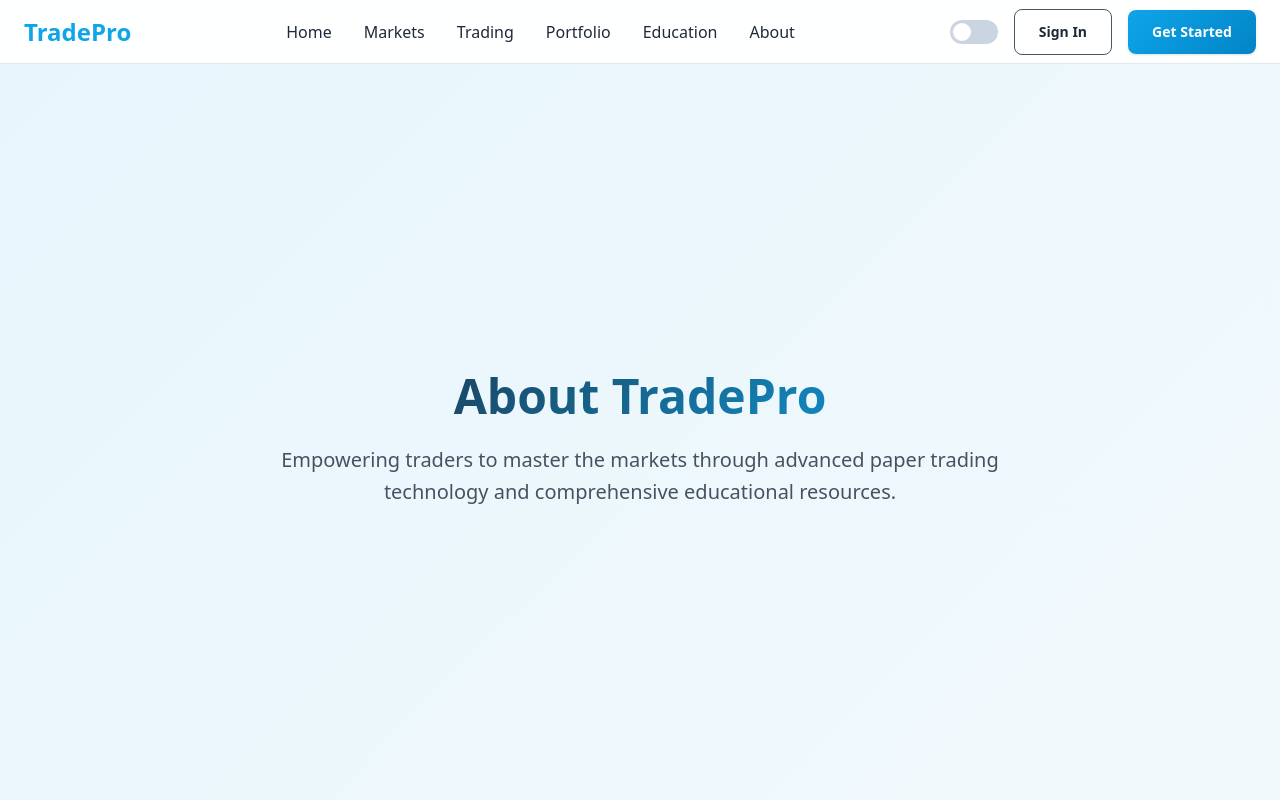
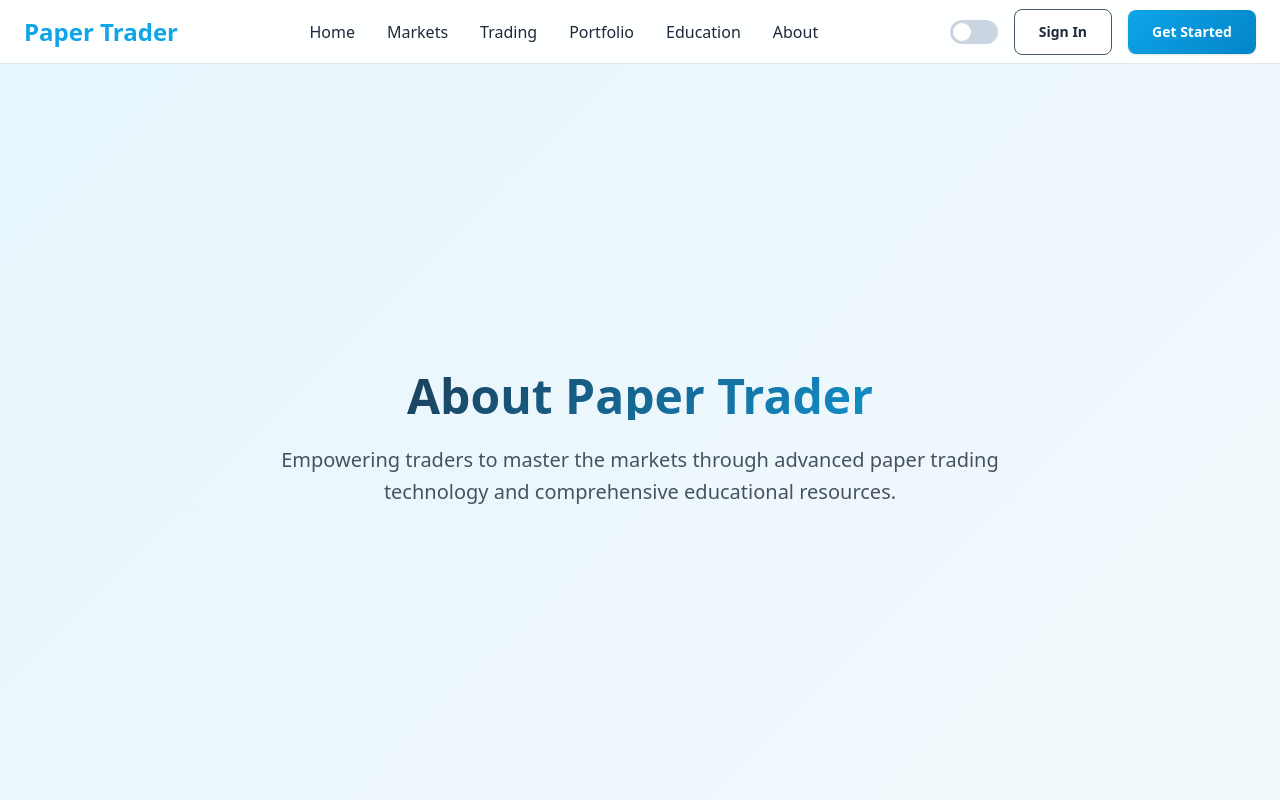
Before and after one commit to jeremiah-olisa/paper-trade, a website built with Vite: page about.html in a window 1280 px wide. Shown: the top 800 px of the page. Built offline with nearby package versions, Linux system fonts and the light colour scheme.

Commit message:
Update branding from TradePro to Paper Trader across multiple HTML files, including titles, navigation, and footer sections. Adjusted contact email and headquarters information accordingly. Enhanced Vite configuration to include all relevant HTML pages for build process.

```diff
--- a/about.html
+++ b/about.html
@@ -3,7 +3,7 @@
   <head>
     <meta charset="UTF-8" />
     <meta name="viewport" content="width=device-width, initial-scale=1.0" />
-    <title>About Us - TradePro Paper Trading Platform</title>
+    <title>About Us - Paper Trader Paper Trading Platform</title>
 
     <link rel="stylesheet" href="./src/style.css" />
   </head>
@@ -11,7 +11,7 @@
     <!-- Navigation -->
     <nav class="navbar">
       <div class="nav-content">
-        <a href="#" class="logo">TradePro</a>
+        <a href="#" class="logo">Paper Trader</a>
         <ul class="nav-links">
           <li><a href="./">Home</a></li>
           <li><a href="./markets">Markets</a></li>
@@ -68,7 +68,7 @@
       <div class="relative z-10 max-w-6xl mx-auto px-6 pt-12">
         <div class="text-center">
           <h1 class="text-4xl md:text-5xl font-bold mb-6 gradient-text">
-            About TradePro
+            About Paper Trader
           </h1>
           <p class="text-xl mb-8 opacity-80 leading-relaxed max-w-3xl mx-auto">
             Empowering traders to master the markets through advanced paper
@@ -85,7 +85,7 @@
           <div class="animate-fade-in">
             <h2 class="text-3xl font-bold mb-6">Our Mission</h2>
             <p class="text-lg mb-6 opacity-80 leading-relaxed">
-              At TradePro, we believe that successful trading begins with
+              At Paper Trader, we believe that successful trading begins with
               education and practice. Our mission is to provide a risk-free
               environment where traders of all levels can develop their skills,
               test strategies, and build confidence before entering the real
@@ -289,7 +289,7 @@
           <div class="animate-fade-in">
             <h2 class="text-3xl font-bold mb-6">Our Story</h2>
             <p class="text-lg mb-6 opacity-80 leading-relaxed">
-              TradePro was born from a simple observation: too many aspiring
+              Paper Trader was born from a simple observation: too many aspiring
               traders were losing money because they lacked proper education and
               practice opportunities.
             </p>
@@ -390,7 +390,7 @@
         </h2>
         <p class="text-lg mb-8 opacity-80 leading-relaxed">
           Join thousands of traders who are already building their skills and
-          confidence with TradePro.
+          confidence with Paper Trader.
         </p>
         <div class="flex flex-col sm:flex-row gap-4 justify-center">
           <a
@@ -413,7 +413,7 @@
     <footer class="footer">
       <div class="footer-content">
         <div class="footer-section">
-          <h3>TradePro</h3>
+          <h3>Paper Trader</h3>
           <ul>
             <li><a href="about">About Us</a></li>
             <li><a href="#">Careers</a></li>
@@ -451,7 +451,7 @@
       </div>
       <div class="footer-bottom">
         <p>
-          &copy; 2025 TradePro. All rights reserved. | Terms of Service |
+          &copy; 2025 Paper Trader. All rights reserved. | Terms of Service |
           Privacy Policy
         </p>
       </div>
--- a/auth.html
+++ b/auth.html
@@ -3,7 +3,7 @@
   <head>
     <meta charset="UTF-8" />
     <meta name="viewport" content="width=device-width, initial-scale=1.0" />
-    <title>Login / Sign Up - TradePro Paper Trading Platform</title>
+    <title>Login / Sign Up - Paper Trader Paper Trading Platform</title>
 
     <link rel="stylesheet" href="./src/style.css" />
   </head>
@@ -11,7 +11,7 @@
     <!-- Navigation -->
     <nav class="navbar">
       <div class="nav-content">
-        <a href="#" class="logo">TradePro</a>
+        <a href="#" class="logo">Paper Trader</a>
         <ul class="nav-links">
           <li><a href="./">Home</a></li>
           <li><a href="./markets">Markets</a></li>
@@ -355,7 +355,7 @@
     <footer class="footer">
       <div class="footer-content">
         <div class="footer-section">
-          <h3>TradePro</h3>
+          <h3>Paper Trader</h3>
           <ul>
             <li><a href="about">About Us</a></li>
             <li><a href="#">Careers</a></li>
@@ -393,7 +393,7 @@
       </div>
       <div class="footer-bottom">
         <p>
-          &copy; 2025 TradePro. All rights reserved. | Terms of Service |
+          &copy; 2025 Paper Trader. All rights reserved. | Terms of Service |
           Privacy Policy
         </p>
       </div>
--- a/contact.html
+++ b/contact.html
@@ -3,7 +3,7 @@
   <head>
     <meta charset="UTF-8" />
     <meta name="viewport" content="width=device-width, initial-scale=1.0" />
-    <title>Contact Us - TradePro Paper Trading Platform</title>
+    <title>Contact Us - Paper Trader Paper Trading Platform</title>
 
     <link rel="stylesheet" href="./src/style.css" />
   </head>
@@ -11,7 +11,7 @@
     <!-- Navigation -->
     <nav class="navbar">
       <div class="nav-content">
-        <a href="#" class="logo">TradePro</a>
+        <a href="#" class="logo">Paper Trader</a>
         <ul class="nav-links">
           <li><a href="./">Home</a></li>
           <li><a href="./markets">Markets</a></li>
@@ -202,7 +202,7 @@
                     </div>
                     <div>
                       <p class="font-medium">Email</p>
-                      <p class="text-sm opacity-80">support@tradepro.com</p>
+                      <p class="text-sm opacity-80">support@Paper Trader.com</p>
                     </div>
                   </div>
                   <div class="flex items-center gap-3">
@@ -240,7 +240,7 @@
                     🏢
                   </div>
                   <div>
-                    <p class="font-medium">TradePro Headquarters</p>
+                    <p class="font-medium">Paper Trader Headquarters</p>
                     <p class="text-sm opacity-80">
                       123 Trading Street<br />
                       Financial District<br />
@@ -380,7 +380,7 @@
     <footer class="footer">
       <div class="footer-content">
         <div class="footer-section">
-          <h3>TradePro</h3>
+          <h3>Paper Trader</h3>
           <ul>
             <li><a href="about">About Us</a></li>
             <li><a href="#">Careers</a></li>
@@ -418,7 +418,7 @@
       </div>
       <div class="footer-bottom">
         <p>
-          &copy; 2025 TradePro. All rights reserved. | Terms of Service |
+          &copy; 2025 Paper Trader. All rights reserved. | Terms of Service |
           Privacy Policy
         </p>
       </div>
--- a/index.html
+++ b/index.html
@@ -3,7 +3,7 @@
   <head>
     <meta charset="UTF-8" />
     <meta name="viewport" content="width=device-width, initial-scale=1.0" />
-    <title>TradePro - Advanced Paper Trading Platform</title>
+    <title>Paper Trader - Advanced Paper Trading Platform</title>
 
     <link rel="stylesheet" href="./src/style.css" />
   </head>
@@ -11,7 +11,7 @@
     <!-- Navigation -->
     <nav class="navbar">
       <div class="nav-content">
-        <a href="#" class="logo">TradePro</a>
+        <a href="#" class="logo">Paper Trader</a>
         <ul class="nav-links">
           <li><a href="./">Home</a></li>
           <li><a href="./markets">Markets</a></li>
@@ -246,7 +246,7 @@
     <section id="trading" class="py-20">
       <div class="max-w-6xl mx-auto px-6">
         <h2 class="text-3xl font-bold text-center mb-12">
-          Why Choose TradePro?
+          Why Choose Paper Trader?
         </h2>
         <div class="grid grid-cols-1 md:grid-cols-2 lg:grid-cols-3 gap-8">
           <div class="card-glass rounded-xl p-8 text-center animate-fade-in">
@@ -333,7 +333,7 @@
     <footer class="footer">
       <div class="footer-content">
         <div class="footer-section">
-          <h3>TradePro</h3>
+          <h3>Paper Trader</h3>
           <ul>
             <li><a href="about">About Us</a></li>
             <li><a href="#">Careers</a></li>
@@ -371,7 +371,7 @@
       </div>
       <div class="footer-bottom">
         <p>
-          &copy; 2025 TradePro. All rights reserved. | Terms of Service |
+          &copy; 2025 Paper Trader. All rights reserved. | Terms of Service |
           Privacy Policy
         </p>
       </div>
--- a/markets.html
+++ b/markets.html
@@ -3,14 +3,14 @@
   <head>
     <meta charset="UTF-8" />
     <meta name="viewport" content="width=device-width, initial-scale=1.0" />
-    <title>Markets | TradePro</title>
+    <title>Markets | Paper Trader</title>
     <link rel="stylesheet" href="./src/style.css" />
   </head>
   <body class="overflow-x-hidden">
     <!-- Navigation -->
     <nav class="navbar">
       <div class="nav-content">
-        <a href="#" class="logo">TradePro</a>
+        <a href="#" class="logo">Paper Trader</a>
         <ul class="nav-links">
           <li><a href="./">Home</a></li>
           <li><a href="./markets">Markets</a></li>
@@ -118,7 +118,7 @@
         <h2 class="text-3xl font-bold mb-6">Ready to Start Trading?</h2>
         <p class="text-lg mb-8 opacity-80 leading-relaxed">
           Join thousands of traders building their skills and confidence with
-          TradePro.
+          Paper Trader.
         </p>
         <div class="flex flex-col sm:flex-row gap-4 justify-center">
           <a
@@ -141,7 +141,7 @@
     <footer class="footer">
       <div class="footer-content">
         <div class="footer-section">
-          <h3>TradePro</h3>
+          <h3>Paper Trader</h3>
           <ul>
             <li><a href="about">About Us</a></li>
             <li><a href="#">Careers</a></li>
@@ -179,7 +179,7 @@
       </div>
       <div class="footer-bottom">
         <p>
-          &copy; 2025 TradePro. All rights reserved. | Terms of Service |
+          &copy; 2025 Paper Trader. All rights reserved. | Terms of Service |
           Privacy Policy
         </p>
       </div>
--- a/portfolio.html
+++ b/portfolio.html
@@ -3,14 +3,14 @@
   <head>
     <meta charset="UTF-8" />
     <meta name="viewport" content="width=device-width, initial-scale=1.0" />
-    <title>Portfolio | TradePro</title>
+    <title>Portfolio | Paper Trader</title>
     <link rel="stylesheet" href="./src/style.css" />
   </head>
   <body class="overflow-x-hidden">
     <!-- Navigation -->
     <nav class="navbar">
       <div class="nav-content">
-        <a href="#" class="logo">TradePro</a>
+        <a href="#" class="logo">Paper Trader</a>
         <ul class="nav-links">
           <li><a href="./">Home</a></li>
           <li><a href="./markets">Markets</a></li>
@@ -163,7 +163,7 @@
     <footer class="footer">
       <div class="footer-content">
         <div class="footer-section">
-          <h3>TradePro</h3>
+          <h3>Paper Trader</h3>
           <ul>
             <li><a href="about">About Us</a></li>
             <li><a href="#">Careers</a></li>
@@ -201,7 +201,7 @@
       </div>
       <div class="footer-bottom">
         <p>
-          &copy; 2025 TradePro. All rights reserved. | Terms of Service |
+          &copy; 2025 Paper Trader. All rights reserved. | Terms of Service |
           Privacy Policy
         </p>
       </div>
--- a/trading.html
+++ b/trading.html
@@ -3,7 +3,7 @@
   <head>
     <meta charset="UTF-8" />
     <meta name="viewport" content="width=device-width, initial-scale=1.0" />
-    <title>Trading | TradePro</title>
+    <title>Trading | Paper Trader</title>
     <link rel="stylesheet" href="./src/style.css" />
     <script src="https://cdn.jsdelivr.net/npm/chart.js"></script>
   </head>
@@ -12,7 +12,7 @@
     <!-- Navigation -->
     <nav class="navbar">
       <div class="nav-content">
-        <a href="#" class="logo">TradePro</a>
+        <a href="#" class="logo">Paper Trader</a>
         <ul class="nav-links">
           <li><a href="./">Home</a></li>
           <li><a href="./markets">Markets</a></li>
@@ -157,7 +157,7 @@
     <footer class="footer">
       <div class="footer-content">
         <div class="footer-section">
-          <h3>TradePro</h3>
+          <h3>Paper Trader</h3>
           <ul>
             <li><a href="about">About Us</a></li>
             <li><a href="#">Careers</a></li>
@@ -195,7 +195,7 @@
       </div>
       <div class="footer-bottom">
         <p>
-          &copy; 2025 TradePro. All rights reserved. | Terms of Service |
+          &copy; 2025 Paper Trader. All rights reserved. | Terms of Service |
           Privacy Policy
         </p>
       </div>
```
Also changed, not shown: vite.config.ts (+14 -0 lines).
